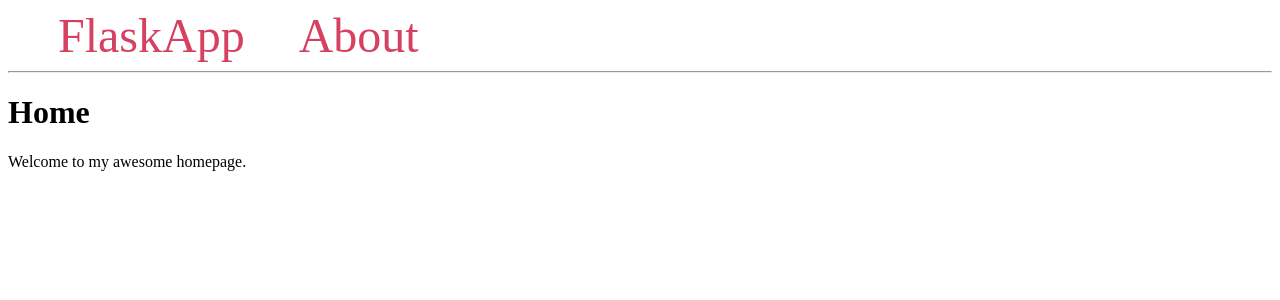
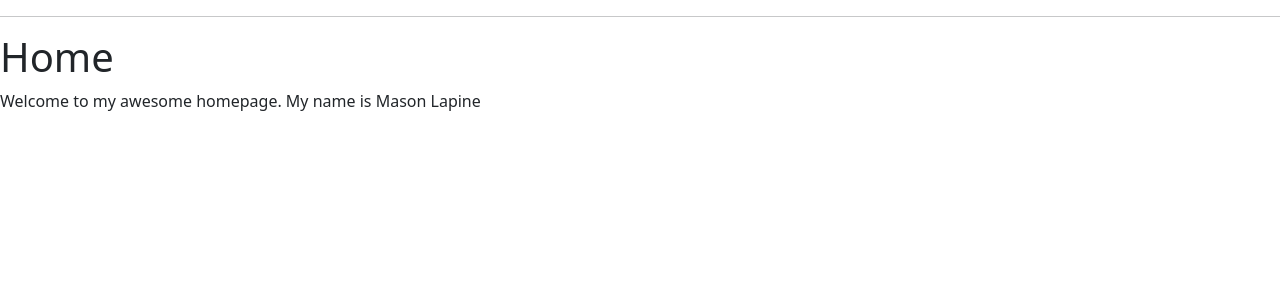
Before and after one commit to mwl4263/FML-Stack, a Flask app: page / in a window 1280 px wide. Shown: the top 300 px of the page. Run offline with Flask 3, Linux system fonts and the light colour scheme.

Commit message:
added first stuff to page

```diff
--- a/templates/base.html
+++ b/templates/base.html
@@ -4,21 +4,12 @@
 <head>
     <meta charset="UTF-8">
     <title>{% block title %} {% endblock %} - FlaskApp</title>
-    <style>
-        nav a {
-            color: #d64161;
-            font-size: 3em;
-            margin-left: 50px;
-            text-decoration: none;
-        }
-    </style>
+    <link href="https://cdn.jsdelivr.net/npm/bootstrap@5.3.0-alpha3/dist/css/bootstrap.min.css" rel="stylesheet" integrity="sha384-KK94CHFLLe+nY2dmCWGMq91rCGa5gtU4mk92HdvYe+M/SXH301p5ILy+dN9+nJOZ" crossorigin="anonymous">
+    <link href="https://cdn.jsdelivr.net/npm/bootstrap@5.3.0-alpha3/dist/css/bootstrap.min.css" rel="stylesheet" integrity="sha384-KK94CHFLLe+nY2dmCWGMq91rCGa5gtU4mk92HdvYe+M/SXH301p5ILy+dN9+nJOZ" crossorigin="anonymous">
 </head>
 
 <body>
-    <nav>
-        <a href="#">FlaskApp</a>
-        <a href="#">About</a>
-    </nav>
+
     <hr>
     <div class="content">
         {% block content %} {% endblock %}
--- a/templates/index.html
+++ b/templates/index.html
@@ -1,4 +1,4 @@
 {% extends 'base.html' %} {% block title %}Home{% endblock %} {% block content %}
 <h1>Home</h1>
-<p>Welcome to my awesome homepage.</p>
+<p>Welcome to my awesome homepage. My name is {{ username }} </p>
 {% endblock %}
```
